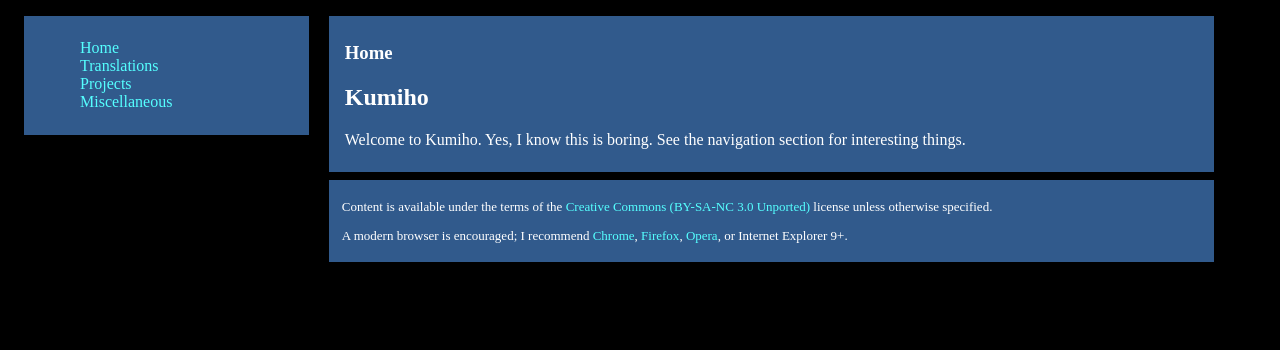
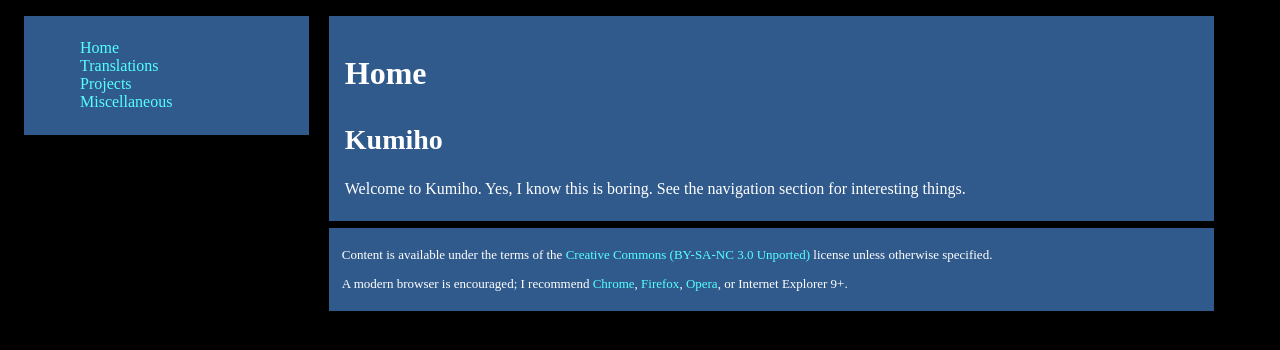
Before and after one commit to atymes/aerdan.github.com, a Jekyll site: the page built from index.html, in a window 1280 px wide. Shown: the top 350 px of the page. Built offline with Jekyll 4.4.1, drawn with Linux system fonts in a browser that asks for light colours.

Commit message:
css/base: Adjust h# sizes.

```diff
--- a/css/base.css
+++ b/css/base.css
@@ -47,3 +47,15 @@ a:link, a:visited {
 a:hover, a:active {
     color: #FF5;
 }
+h1 {
+    font-size: 200%;
+}
+h2 {
+    font-size: 175%;
+}
+h3 {
+    font-size: 150%;
+}
+h4, h5, h6 {
+    font-size: 125%;
+}
```
